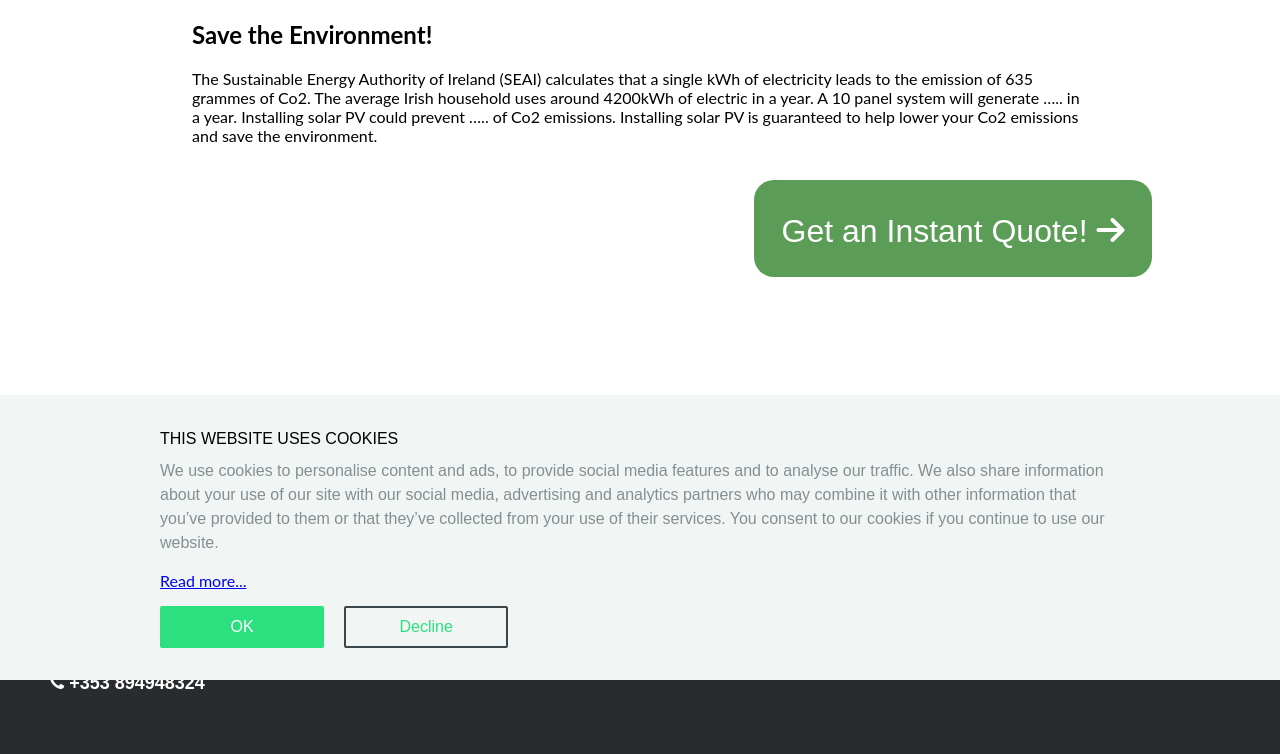
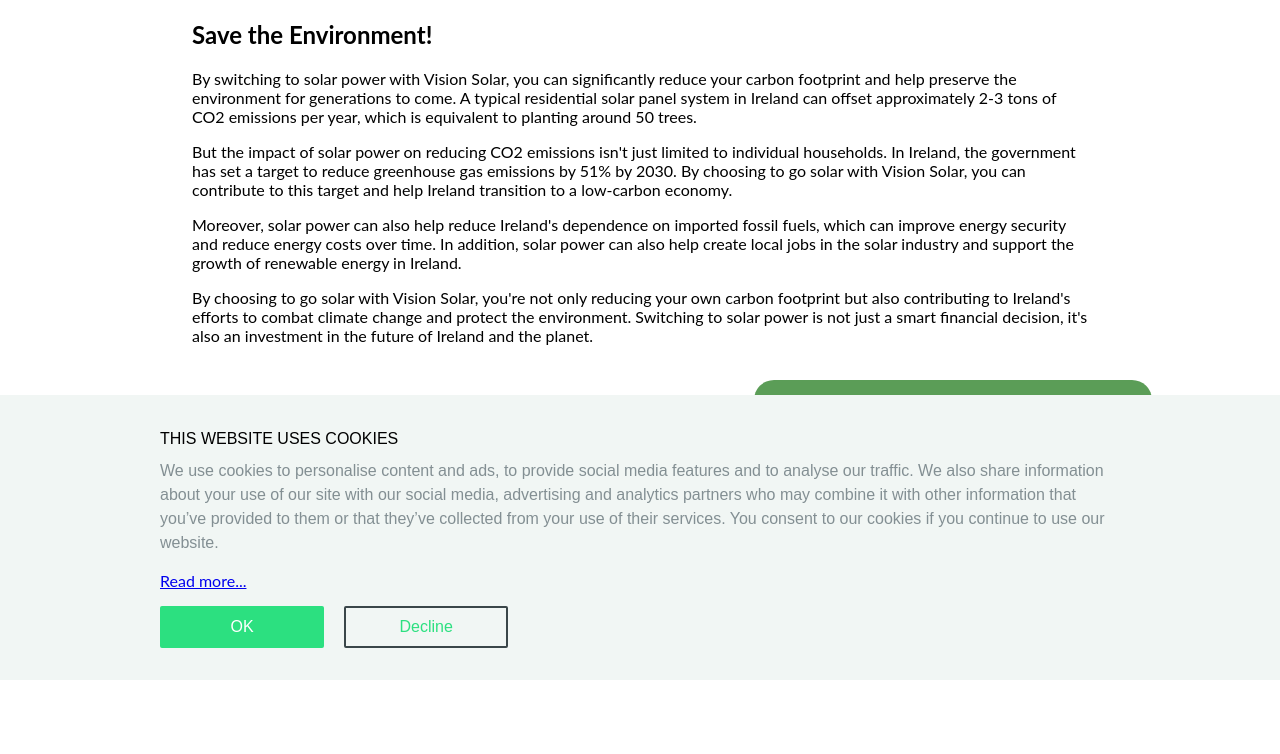
Before and after one commit to lksolar/lksolar.github.io, a PHP site: page /pages/why/save_the_environment.php in a window 1280 px wide. Shown: the part 120-874 px from the top of the page. Run offline with PHP 8.4, Linux system fonts and the light colour scheme; some libraries are stand-ins or nearby versions.

Commit message:
Remove learn more and some text changes

```diff
--- a/pages/why/save_the_environment.php
+++ b/pages/why/save_the_environment.php
@@ -65,8 +65,10 @@
         <div class="parent-content">
           <div class="parent-content text-content-centered">
             <h2 class="text-center">Save the Environment!</h2>
-            <p class="text-center">The Sustainable Energy Authority of Ireland (SEAI) calculates that a single kWh of electricity leads to the emission of 635 grammes of Co2. The average Irish household uses around 4200kWh of electric in a year. A 10 panel system will generate ….. in a year. Installing solar PV could prevent ….. of Co2 emissions. Installing solar PV is guaranteed to help lower your Co2 emissions and save the environment.
-              </p>
+            <p class="text-center">By switching to solar power with Vision Solar, you can significantly reduce your carbon footprint and help preserve the environment for generations to come. A typical residential solar panel system in Ireland can offset approximately 2-3 tons of CO2 emissions per year, which is equivalent to planting around 50 trees.</p>
+            <p class="text-center">But the impact of solar power on reducing CO2 emissions isn't just limited to individual households. In Ireland, the government has set a target to reduce greenhouse gas emissions by 51% by 2030. By choosing to go solar with Vision Solar, you can contribute to this target and help Ireland transition to a low-carbon economy.</p>
+            <p class="text-center">Moreover, solar power can also help reduce Ireland's dependence on imported fossil fuels, which can improve energy security and reduce energy costs over time. In addition, solar power can also help create local jobs in the solar industry and support the growth of renewable energy in Ireland.</p>
+            <p class="text-center">By choosing to go solar with Vision Solar, you're not only reducing your own carbon footprint but also contributing to Ireland's efforts to combat climate change and protect the environment. Switching to solar power is not just a smart financial decision, it's also an investment in the future of Ireland and the planet.</p>
           </div>
 
         <br />
```
Also changed, not shown: index.php (+1 -7 lines).
